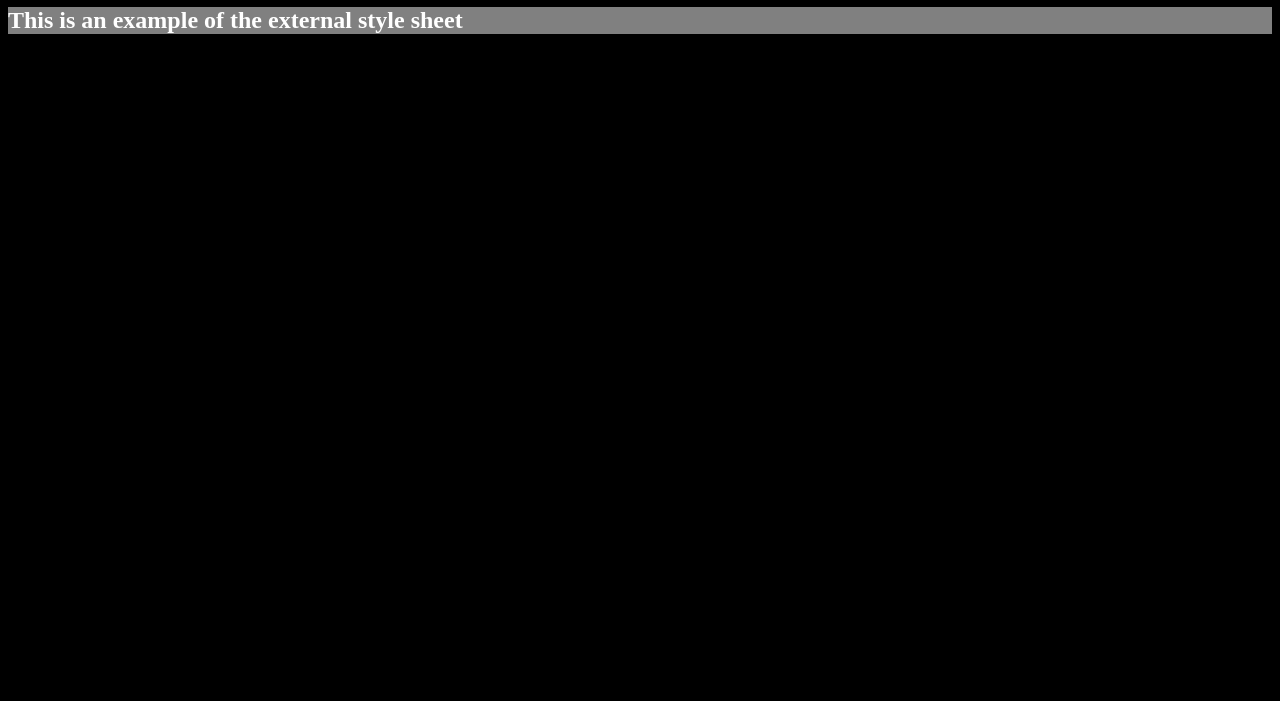
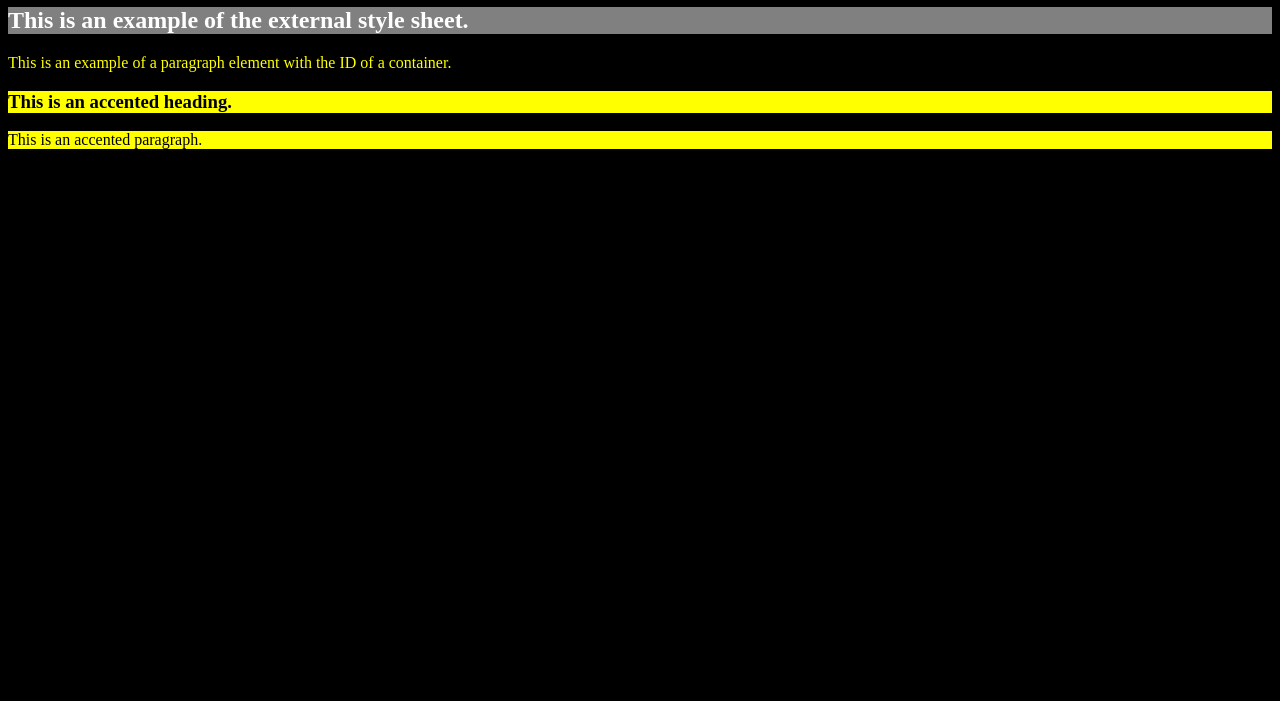
Before and after one commit to Eroje/MyStarterTemplate, a plain HTML site: page module4/index.html in a window 1280 px wide. Shown: the part 99-800 px from the top of the page. Drawn offline with Linux system fonts and the light colour scheme.

Commit message:
Added New codes

```diff
--- a/module4/CSS/style.css
+++ b/module4/CSS/style.css
@@ -2,3 +2,15 @@ h2 {
     color: white;
     background-color: red;
 }
+
+h1 {
+    background-color: white;
+}
+
+#container {
+    color: yellow;
+}
+
+.accent {
+    background-color: yellow;
+}
--- a/module4/index.html
+++ b/module4/index.html
@@ -28,7 +28,13 @@
             <!--The inline style overides the embedded (internal) style sheet-->
             <h1 style="color: yellowgreen; background-color: blue;">Module 4</h1>
 
-            <h2>This is an example of the external style sheet</h2>
+            <h2>This is an example of the external style sheet.</h2>
+
+            <p id="container">This is an example of a paragraph element with the ID of a container.</p>
+
+            <h3 class="accent">This is an accented heading.</h3>
+
+            <p class="accent">This is an accented paragraph.</p>
 
         </main>
 
```
